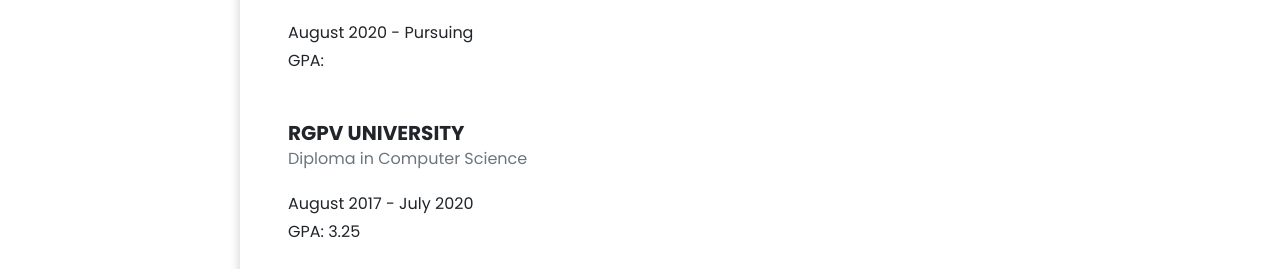
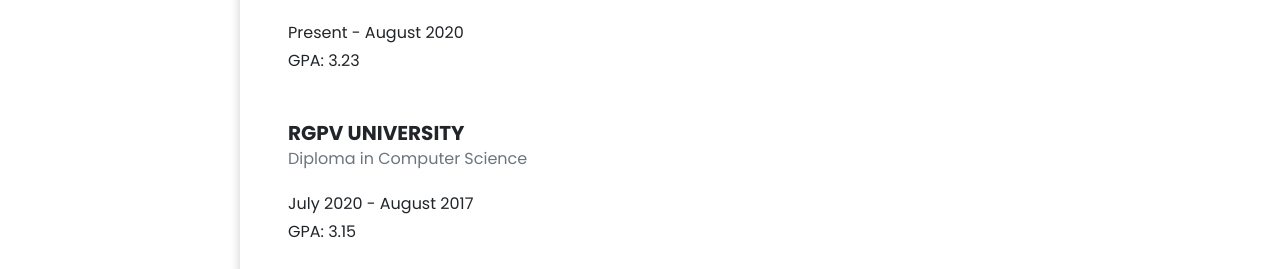
Before and after one commit to kprince99/portfolio_website, a plain HTML site: page index.html in a window 1280 px wide. Shown: the part 1023-1292 px from the top of the page. Drawn offline with nearby package versions, Linux system fonts and the light colour scheme.

Commit message:
Update 2

```diff
--- a/index.html
+++ b/index.html
@@ -123,8 +123,8 @@
               <div class="card-body">
                 <h2 class=" h5 fw-bold card-title text-uppercase">Madhav institute of Technology and Science</h2>
                 <h4 class = "card-subtitle text-muted">B.Tech in Computer Science</h4>
-                <p class="card-text mt-4">August 2020 - Pursuing</p>
-                <p class="card-text mt-1">GPA: </p>
+                <p class="card-text mt-4">Present - August 2020</p>
+                <p class="card-text mt-1">GPA: 3.23</p>
               </div>
           </div>
 
@@ -132,8 +132,8 @@
               <div class="card-body">
                 <h2 class=" h5 fw-bold card-title">RGPV UNIVERSITY</h2>
                 <h4 class = "card-subtitle text-muted">Diploma in Computer Science</h4>
-                <p class="card-text mt-4">August 2017 - July 2020</p>
-                <p class="card-text mt-1">GPA: 3.25</p>
+                <p class="card-text mt-4">July 2020 - August 2017</p>
+                <p class="card-text mt-1">GPA: 3.15</p>
               </div>
           </div>
 
```
